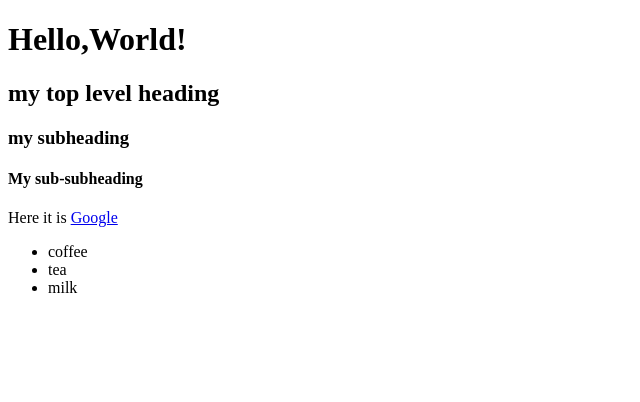
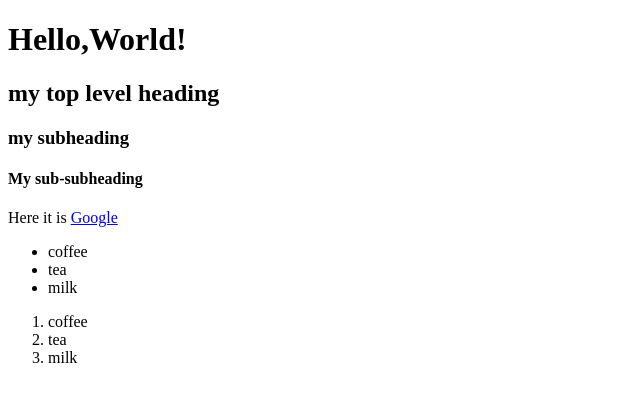
Before and after one commit to ptetali9/HTML-Assignment-1, a plain HTML site: page index.html in a window 1280 px wide. Shown: the whole page, without its empty margins (0-640 px from the left). Drawn offline with Linux system fonts and the light colour scheme.

Commit message:
Update index.html

```diff
--- a/index.html
+++ b/index.html
@@ -14,6 +14,11 @@
          <li>tea</li>
          <li>milk</li>
       </ul>
+      <ol>
+        <li>coffee</li>
+        <li>tea</li>
+        <li>milk</li>
+      </ol>
        </body>
 
       </html>
```
